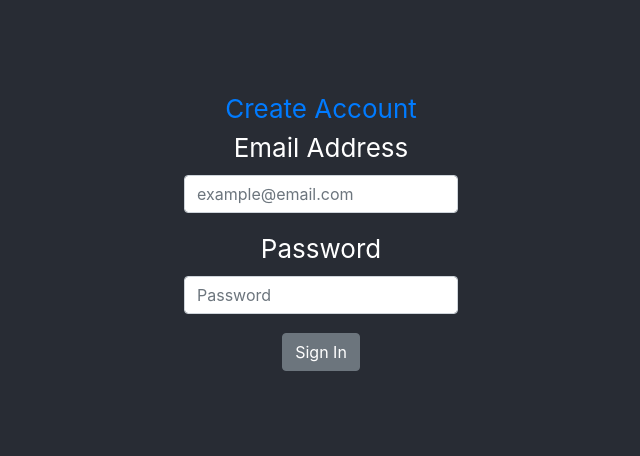
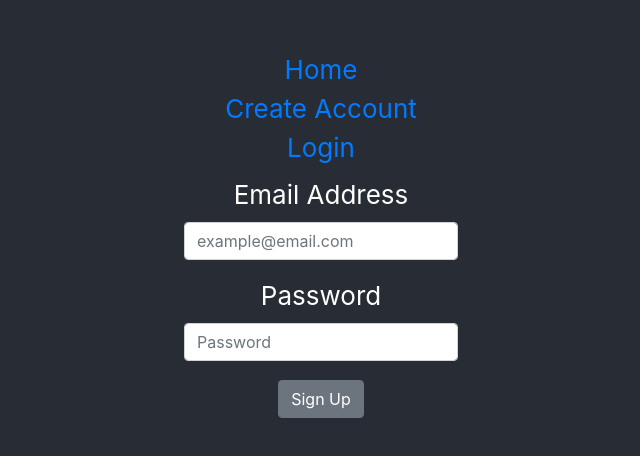
Before and after one commit to athrift/ClubCenter, a React (Create React App) app in the folder react-proj/: page /Login in a window 1280 px wide. Shown: the part 170-626 px from the top of the page, without its empty margins (319-959 px from the left). Built offline with nearby package versions, Linux system fonts and the light colour scheme.

Commit message:
Solving Merge Conflict

```diff
--- a/react-proj/src/App.js
+++ b/react-proj/src/App.js
@@ -6,94 +6,47 @@ import './App.css';
 import { Container, Row, Col, Button, Form } from 'react-bootstrap'
 import 'bootstrap/dist/css/bootstrap.min.css'
 
+//Add external pages
+
 import Create from "./Create";
+import Login from "./Login";
+
+//Add internal pages
+
+const Home = () => (
+  <div>
+    <h2>Home</h2>
+  </div>
+);
 
 class App extends React.Component {
 
-  state = {
-    username: '',
-    password: '',
-    // posts: []
-  };
-
-  // Function which handles the user input
-  // i.e when user inputs the username and password
-
-  handleChange = ({ target }) => {
-    const { name, value } = target;
-    this.setState({ [name]: value });
-  };
-  // handleChange = (event) => {
-  //   const target = event.target;
-  //   const name = target.name;
-  //   const value = target.value;
-
-  //   this.setState({ [name]: value });
-  // };
-
-  // Function to reset user input
-  resetUserInputs = () => {
-    this.setState({
-      username: '',
-      password: ''
-    });
-  };
-
-  // Function which handles the chnages when the Submit Button is clicked
-  submit = (event) => {
-    event.preventDefault();
-
-    const payload = {
-      username: this.state.username,
-      password: this.state.password
-    };
-
-    // Sending the data from the html form to the server
-    axios({
-      url: '/api/save',
-      method: 'POST',
-      data: payload
-    })
-      .then(() => {
-        console.log('Data has been sent to the server');
-        this.resetUserInputs();
-        // this.getBlogPost();
-      })
-      .catch(() => {
-        console.log('Internal server error');
-      });;
-  };
-
-  render() {
+  render () {
 
     console.log('State: ', this.state);
-
-    return (
-      <div className="App">
-        <header className="App-header">
-	  <div>
-	    <Link to="/create">Create Account</Link>
-	  </div>
-	  {/* <Container> */}
-          <Form onSubmit={this.submit}>
-            <Form.Group controlId="FormEmail">
-              <Form.Label>Email Address</Form.Label>
-              <Form.Control type="text" name="username" placeholder="example@email.com" value={this.state.username} onChange={this.handleChange} />
-              {/* <Form.Text className="text-muted"></Form.Text> */}
-            </Form.Group>
-            <Form.Group controlId="FormPassword">
-              <Form.Label>Password</Form.Label>
-              <Form.Control type="text" name="password" placeholder="Password" value={this.state.password} onChange={this.handleChange} />
-            </Form.Group>
-            <Button variant="secondary" type="submit">Sign In</Button>
-          </Form>
-          {/* </Container> */}
-	  <Route path="/create" component={Create} />
-        </header>
-      </div >
+    return(
+    <div className="App">
+      <header className="App-header">
+      <nav className="navbar navbar-light">
+        <ul className="nav navbar-nav">
+          <li>
+            <Link to="/">Home</Link>
+          </li>
+          <li>
+            <Link to="/Create">Create Account</Link>
+          </li>
+          <li>
+            <Link to="/Login">Login</Link>
+          </li>
+        </ul>
+      </nav>
+      <Route exact={true} path="/" component={Home} />
+      <Route path="/Create" component={Create} />
+      <Route path="/Login" component={Login} />
+      </header>
+    </div>
     );
   }
-
 }
 
 export default App;
--- /dev/null
+++ b/react-proj/src/Login.css
@@ -0,0 +1,38 @@
+.App {
+  text-align: center;
+}
+
+.App-logo {
+  height: 40vmin;
+  pointer-events: none;
+}
+
+@media (prefers-reduced-motion: no-preference) {
+  .App-logo {
+    animation: App-logo-spin infinite 20s linear;
+  }
+}
+
+.App-header {
+  background-color: #282c34;
+  min-height: 100vh;
+  display: flex;
+  flex-direction: column;
+  align-items: center;
+  justify-content: center;
+  font-size: calc(10px + 2vmin);
+  color: white;
+}
+
+.App-link {
+  color: #61dafb;
+}
+
+@keyframes App-logo-spin {
+  from {
+    transform: rotate(0deg);
+  }
+  to {
+    transform: rotate(360deg);
+  }
+}
--- /dev/null
+++ b/react-proj/src/Login.js
@@ -0,0 +1,93 @@
+import React, { Component } from "react";
+import { Link, Route, Switch } from "react-router-dom";
+import axios from 'axios';
+import logo, { ReactComponent } from './logo.svg';
+import './Login.css';
+import { Container, Row, Col, Button, Form } from 'react-bootstrap'
+import 'bootstrap/dist/css/bootstrap.min.css'
+
+class Login extends React.Component {
+
+  state = {
+    username: '',
+    password: '',
+    // posts: []
+  };
+
+  // Function which handles the user input
+  // i.e when user inputs the username and password
+
+  handleChange = ({ target }) => {
+    const { name, value } = target;
+    this.setState({ [name]: value });
+  };
+  // handleChange = (event) => {
+  //   const target = event.target;
+  //   const name = target.name;
+  //   const value = target.value;
+
+  //   this.setState({ [name]: value });
+  // };
+
+  // Function to reset user input
+  resetUserInputs = () => {
+    this.setState({
+      username: '',
+      password: ''
+    });
+  };
+
+  // Function which handles the chnages when the Submit Button is clicked
+  submit = (event) => {
+    event.preventDefault();
+
+    const payload = {
+      username: this.state.username,
+      password: this.state.password
+    };
+
+    // Sending the data from the html form to the server
+    axios({
+      url: '/api/save',
+      method: 'POST',
+      data: payload
+    })
+      .then(() => {
+        console.log('Data has been sent to the server');
+        this.resetUserInputs();
+        // this.getBlogPost();
+      })
+      .catch(() => {
+        console.log('Internal server error');
+      });;
+  };
+
+  render() {
+
+    console.log('State: ', this.state);
+
+    return (
+      <div className="Login">
+        <header className="Login-header">
+	  {/* <Container> */}
+          <Form onSubmit={this.submit}>
+            <Form.Group controlId="FormEmail">
+              <Form.Label>Email Address</Form.Label>
+              <Form.Control type="text" name="username" placeholder="example@email.com" value={this.state.username} onChange={this.handleChange} />
+              {/* <Form.Text className="text-muted"></Form.Text> */}
+            </Form.Group>
+            <Form.Group controlId="FormPassword">
+              <Form.Label>Password</Form.Label>
+              <Form.Control type="text" name="password" placeholder="Password" value={this.state.password} onChange={this.handleChange} />
+            </Form.Group>
+            <Button variant="secondary" type="submit">Sign Up</Button>
+          </Form>
+          {/* </Container> */}
+        </header>
+      </div >
+    );
+  }
+
+}
+
+export default Login;
```
